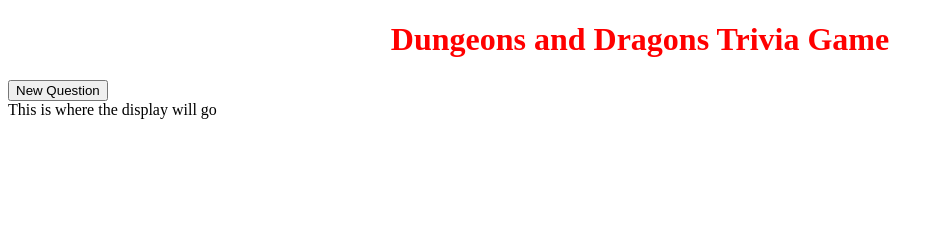
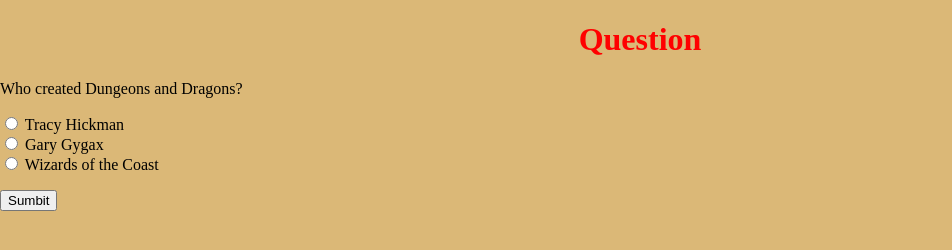
Before and after one commit to nicholastonelli/dnd_trivia, a plain HTML site: page index.html in a window 1280 px wide. Both pictures are taken after a click on the button "New Question". Shown: the whole page, without its empty margins (0-952 px from the left). Drawn offline with Linux system fonts and the light colour scheme.

Commit message:
added radio buttons, fleshed out functions

```diff
--- a/app.js
+++ b/app.js
@@ -1,9 +1,106 @@
-// console.log('Welcome to the Game');
+// Needed
 
-// functions
+// triviaWell
+let modal = document.querySelector('#modal')
+let modalQuestion = document.querySelector('#modalQuestion')
+let modalList = document.querySelector('#modalList')
+let modalAnswer = document.querySelector('#modalAnswer')
+let triviaWell = [
+    {
+     question: 'Who created Dungeons and Dragons?',
+     answers: {
+         a: 'Tracy Hickman',
+         b: 'Gary Gygax',
+         c: 'Wizards of the Coast'
+     },
+     correctAnswer: 'b',
+     correctExplain: 'In 1974, avid wargamer Gary Gygax and firends created and played the first game of Dungeons and Dragons, an expansion on his previous "Chainmail" wargame. Three volumes of rules were published that year, with only 1,000 copies originally printed.'
+    },
+    {
+        question: 'How was the Eberron campaign setting created?',
+        answers: {
+            a: 'Write in Competition',
+            b: 'Popular Book Series Adaptation',
+            c: 'Original Work by Gary Gygax'
+        },
+        correctAnswer: 'a',
+        correctExplain: 'In 2002, Wizards of the Coast set a write in competition called "Fantasy Setting Search", a fan submission from designer Keith Baker won in 2004, and the concept eventually became Eberron.'
+    },
+
+]
+
+console.log(triviaWell);
+
+//Eventhandlers
+
+function handleClickEvent() {
+    console.log('I am handleClickEvent')
+    modal.style.display = 'block'
+    wellChecker()
+    console.log(triviaWell)
+    generateTrivia()
+
+}
+
+function handleCloseEvent() {
+    console.log('I am handleCloseEvent')
+    triviaWell.shift()
+    modal.style.display = 'none'
+    document.querySelector('#closeBtn').style.display = 'none'
+    modalAnswer.innerText = ''
+}
+
+function handleSubmitEvent() {
+console.log('Submitted!')
+answerCheck()
+modalAnswer.innerText = (triviaWell[0].correctExplain)
+// The submit event should display the Close button
+document.querySelector('#closeBtn').style.display = 'block'
+}
+
+// answerCheck() checks the form input against triviaWell[0].correctAnswer
+
+function answerCheck() {
+    if (triviaWell[0].correctAnswer == document.querySelector('input[name="answerBtn"]:checked').value) {
+    console.log('You\'re correct')
+    console.log(document.querySelector('input[name="answerBtn"]:checked').value)
+    } else {
+    console.log('You are wrong')
+    console.log(document.querySelector('input[name="answerBtn"]:checked').value)
+    }
+}
+
+function generateTrivia() {
+// this function fills the modal with the neccesary question, form, and etc..
+modalQuestion.innerText = triviaWell[0].question
+document.querySelector('#a').innerText = triviaWell[0].answers.a
+document.querySelector('#b').innerText = triviaWell[0].answers.b
+document.querySelector('#c').innerText = triviaWell[0].answers.c
+}
 
 // newQuestion() brings up a modal menu popluated by the trivia well
 
+document.querySelector('#newQBtn').addEventListener('click', handleClickEvent)
+
 // submitAnswer() checks player submission agaisnt answer and displays correct/incorrect (logs score), and displays closeModal button
 
+document.querySelector('#submitBtn').addEventListener('click', handleSubmitEvent)
+
 // closeModal() closes the modal screen so the player get get a new question
+
+document.querySelector('#closeBtn').addEventListener('click', handleCloseEvent)
+
+// wellChecker() checks to see if the triviaWell is empty, and if it is then it prints 'Youre out of Questions!"
+
+function wellChecker() {
+    if (triviaWell.length <= 0) {
+        modalQuestion.innerText = 'That\'s all folks, check back for more later!'
+        document.querySelector('#a').innerText = ''
+        document.querySelector('#b').innerText = ''
+        document.querySelector('#c').innerText = ''
+    }
+}
+
+// triviaRandomizer() reaaranged the array of tiviaWell so questions don't stay in the same order, goes in gameStart/Reset
+
+//gameStart/gameReset
--- a/index.html
+++ b/index.html
@@ -14,10 +14,24 @@
 
         </div>
         <div class='buttonDiv'>
-            <button>New Question</button>
+            <button id='newQBtn'>New Question</button>
         </div>
         <div class='decks'>
-
+        </div>
+        <div id='modal'>
+            <h1>Question</h1>
+            <p id='modalQuestion'>The Question.</p>
+            <form id='modalList'>
+                <input type='radio' value='a' name='answerBtn'>
+                <label for='a' id='a'>a</label><br>
+                <input type='radio' value='b' name='answerBtn'>
+                <label for='b' id='b'>b</label><br>
+                <input type='radio' value='c' name='answerBtn'>
+                <label for='c' id='c'>c</label><br>
+            </form>
+            <p id='modalAnswer'></p>
+            <button id='submitBtn'>Sumbit</button>
+            <button id='closeBtn'>Close</button>
         </div>
     </main>
     <footer class='info'>This is where the display will go</footer>
--- a/style.css
+++ b/style.css
@@ -2,3 +2,18 @@ h1 {
     color: red;
     text-align: center;
 }
+
+#modal {
+	background-color: rgb(219, 184, 119);
+	position: fixed;
+	top: 0;
+	left: 0;
+	height: 100%;
+	width: 100%;
+	z-index: 1;
+	overflow: auto;
+	display: none;
+}
+#closeBtn {
+    display: none;
+}
```
